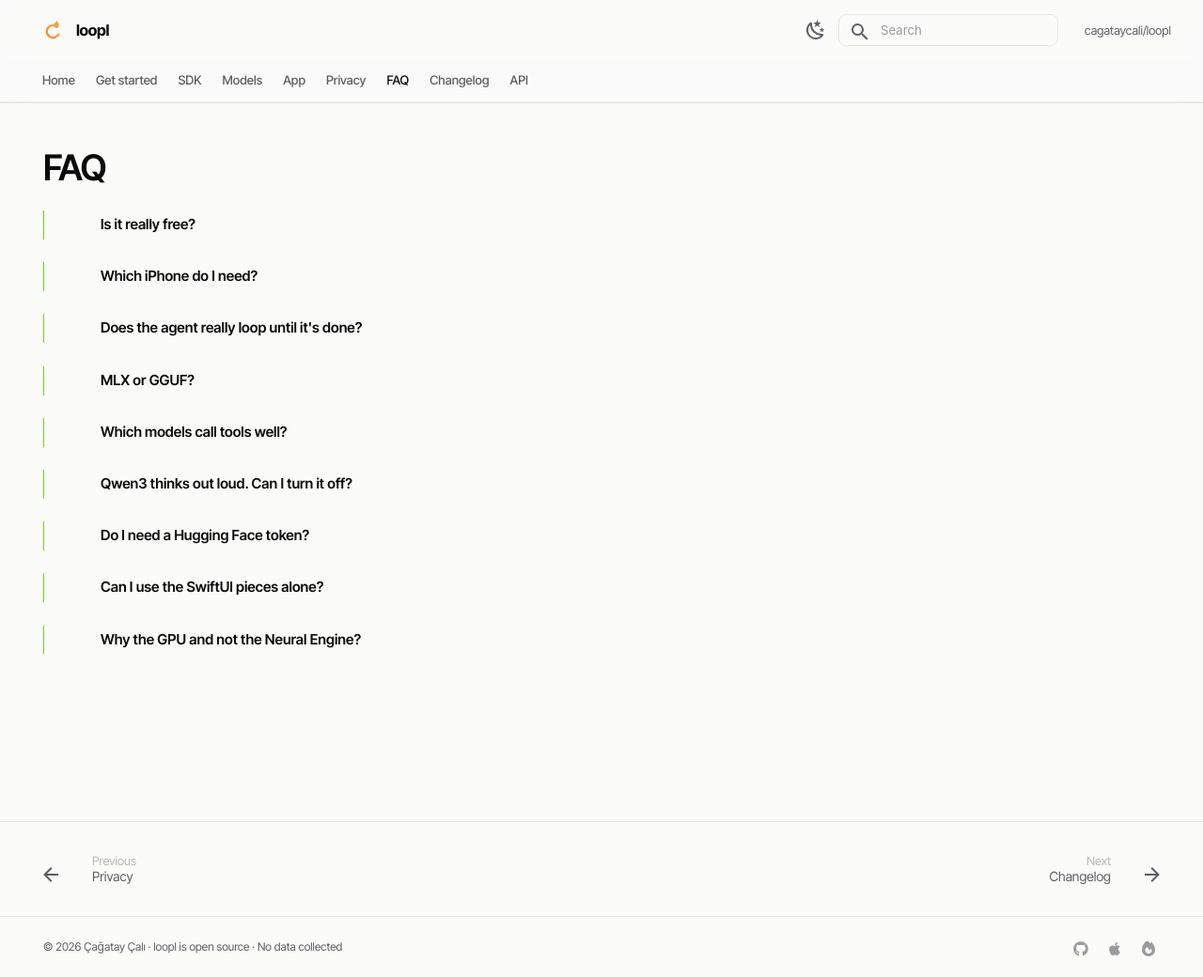
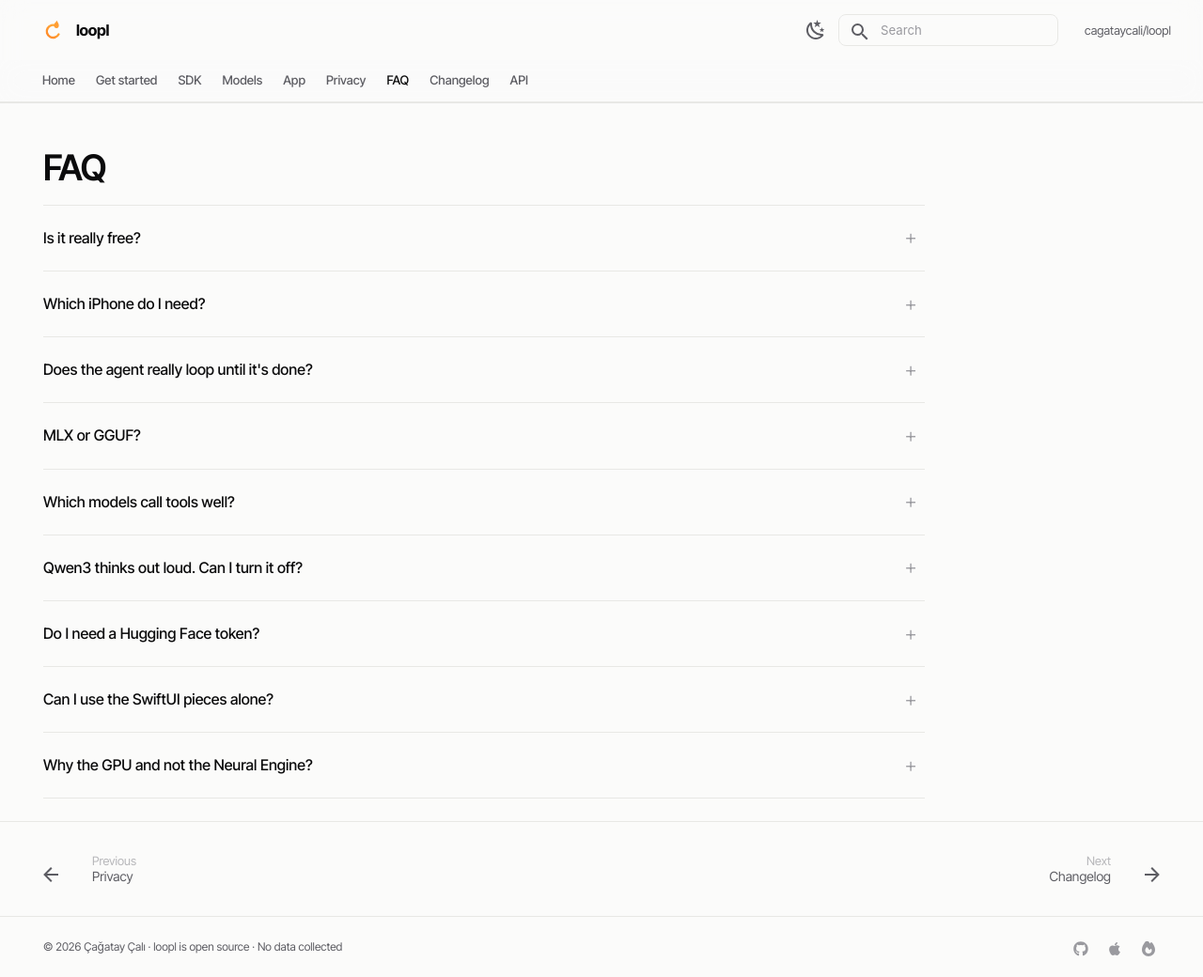
Before and after one commit to cagataycali/loopl, an MkDocs documentation site: the page built from docs/faq.md, in a window 1280 px wide and 1040 px high. Shown: the whole window at 94% size. Built offline with MkDocs 1.6.1 and Material for MkDocs 9.7.7, drawn with Linux system fonts in a browser that asks for light colours.

Commit message:
docs-elegant: cycles 4–6 — FAQ as hairline rows with a turning +, code nav transparent, pill buttons without underline, captions upright, table spacing, ring labels legible on 390, stage no dead space

```diff
--- a/docs/stylesheets/loopl.v8.css
+++ b/docs/stylesheets/loopl.v8.css
@@ -116,8 +116,8 @@
 
 /* tables — hairlines only */
 .md-typeset table:not([class]) { font-size: .72rem; border: 0; border-radius: 0; box-shadow: none; display: table; width: 100%; }
-.md-typeset table:not([class]) th { font-weight: 500; color: var(--l-ink-3); background: transparent; border-bottom: 1px solid var(--l-line); font-size: .64rem; letter-spacing: .02em; padding: .6em .8em .6em 0; }
-.md-typeset table:not([class]) td { border-top: 1px solid var(--l-line); vertical-align: top; padding: .7em .8em .7em 0; }
+.md-typeset table:not([class]) th { font-weight: 500; color: var(--l-ink-3); background: transparent; border-bottom: 1px solid var(--l-line); font-size: .64rem; letter-spacing: .02em; padding: .6em 1.2em .6em 0; white-space: nowrap; }
+.md-typeset table:not([class]) td { border-top: 1px solid var(--l-line); vertical-align: top; padding: .7em 1.2em .7em 0; }
 .md-typeset table:not([class]) tr:first-child td { border-top: 0; }
 .md-typeset table:not([class]) tbody tr:hover { background: transparent; }
 .md-typeset__scrollwrap { margin: 1em 0; }
@@ -129,6 +129,14 @@
 .md-typeset .admonition-title::before, .md-typeset summary::before, .md-typeset summary::after { display: none; }
 .md-typeset .admonition.note, .md-typeset .admonition.tip { border-left-color: var(--l-fill); }
 
+/* FAQ — hairline rows, a quiet + that turns */
+.md-typeset details { border: 0 !important; border-top: 1px solid var(--l-line) !important; border-radius: 0; margin: 0 !important; padding: 0 !important; box-shadow: none; font-size: .8rem; }
+.md-typeset details:last-of-type { border-bottom: 1px solid var(--l-line) !important; }
+.md-typeset details > summary { padding: 1.05rem 2rem 1.05rem 0 !important; margin: 0 !important; font-weight: 500; cursor: pointer; list-style: none; position: relative; }
+.md-typeset details > summary::-webkit-details-marker { display: none; }
+.md-typeset details > summary::after { display: block !important; content: "+"; position: absolute; right: .2rem; top: 50%; transform: translateY(-50%); width: auto; height: auto; background: none; -webkit-mask: none; mask: none; color: var(--l-ink-3) !important; font-weight: 300; font-size: 1.1rem; transition: transform .35s var(--l-ease); }
+.md-typeset details[open] > summary::after { transform: translateY(-50%) rotate(45deg); }
+.md-typeset details > :not(summary) { color: var(--l-ink-2); margin: 0 0 1.1rem; }
 /* tabs */
 .md-typeset .tabbed-labels { box-shadow: none; border-bottom: 1px solid var(--l-line); }
 .md-typeset .tabbed-labels > label { font-weight: 500; font-size: .68rem; color: var(--l-ink-3); padding: .8em 1.2em .7em 0; }
@@ -243,7 +251,7 @@
 .l-stage__bar b { font-weight: 500; color: var(--l-ink-2); }
 .l-stage__bar button { font: inherit; color: var(--l-ink-3); background: none; border: 0; cursor: pointer; padding: 0; }
 .l-stage__bar button:hover { color: var(--l-ink); }
-.l-chat { padding: 1.4rem 1.3rem 1.5rem; min-height: 15.5rem; font-size: .76rem; line-height: 1.6; }
+.l-chat { padding: 1.4rem 1.3rem 1.5rem; font-size: .76rem; line-height: 1.6; }
 .l-msg { margin: 0 0 1rem; }
 .l-msg__who { display: block; font-size: .58rem; color: var(--l-ink-3); margin-bottom: .15rem; letter-spacing: .02em; }
 .l-msg--you p { color: var(--l-ink); margin: 0; }
@@ -277,8 +285,8 @@
 /* the loop diagram */
 .l-loop { display: grid; grid-template-columns: minmax(0, 1fr) minmax(0, 1fr); gap: 3rem; align-items: center; }
 .l-ring { width: 100%; max-width: 420px; justify-self: center; color: var(--l-ink); }
-.l-ring text { font-family: var(--l-sans); font-size: 13px; font-weight: 500; fill: var(--l-ink); }
-.l-ring .l-sub { font-size: 10.5px; font-weight: 400; fill: var(--l-ink-3); }
+.l-ring text { font-family: var(--l-sans); font-size: 15px; font-weight: 500; fill: var(--l-ink); }
+.l-ring .l-sub { font-size: 12.5px; font-weight: 400; fill: var(--l-ink-3); }
 .l-ring .l-track { stroke: var(--l-line); }
 .l-ring .l-node { fill: var(--l-bg); stroke: var(--l-ink); }
 .l-ring .l-spark { fill: var(--l-fill); }
@@ -353,7 +361,6 @@
   .l-tools { grid-template-columns: minmax(0, 1fr); }
   .l-stats { grid-template-columns: minmax(0, 1fr); }
   .l-stat, .l-stat + .l-stat { padding: 1.3rem 0; border-left: 0; border-bottom: 1px solid var(--l-line); }
-  .l-chat { min-height: 17rem; }
   .md-typeset h1 { font-size: 1.6rem; }
 }
 
```
